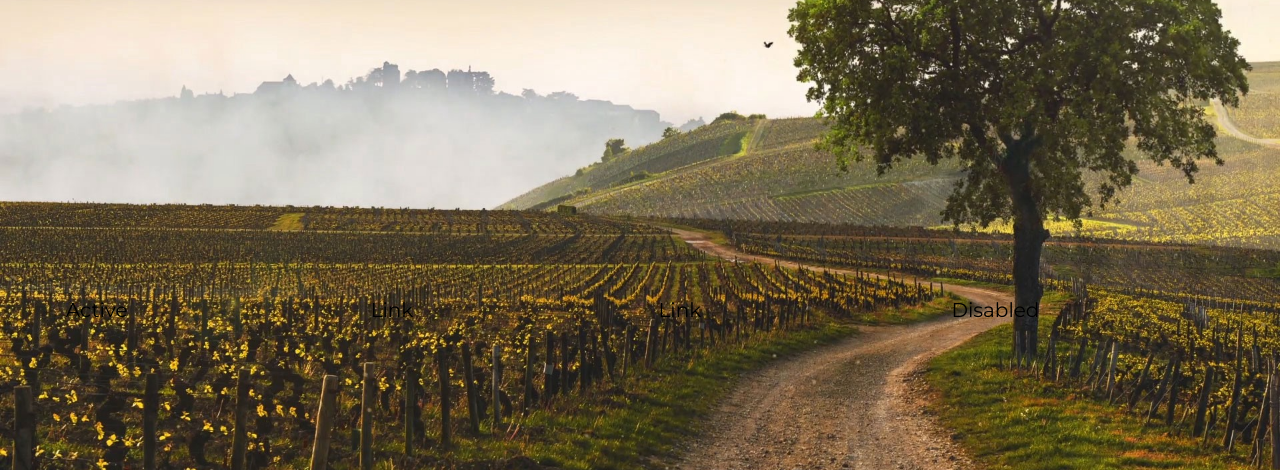
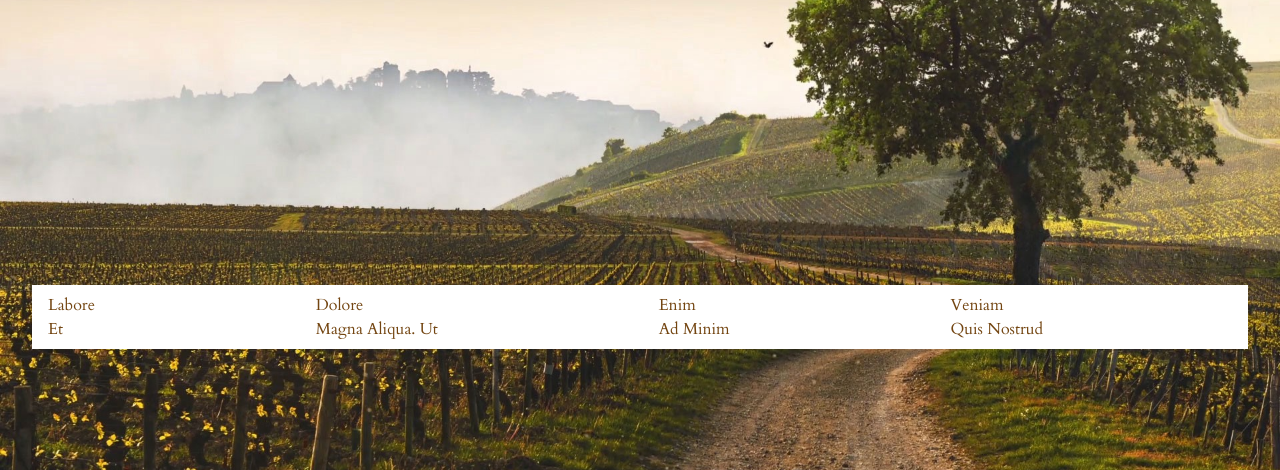
Before and after one commit to LeyLine/forest, a plain HTML site: page index.html in a window 1280 px wide. Shown: the part 330-800 px from the top of the page. Drawn offline with nearby package versions, Linux system fonts and the light colour scheme.

Commit message:
Bottom Nav done

```diff
--- a/index.html
+++ b/index.html
@@ -9,6 +9,7 @@
   <link rel="stylesheet" href="https://maxcdn.bootstrapcdn.com/bootstrap/4.0.0-beta.3/css/bootstrap.min.css" integrity="sha384-Zug+QiDoJOrZ5t4lssLdxGhVrurbmBWopoEl+M6BdEfwnCJZtKxi1KgxUyJq13dy" crossorigin="anonymous">
   <link href="https://fonts.googleapis.com/css?family=Pinyon+Script" rel="stylesheet">
   <link href="https://fonts.googleapis.com/css?family=Montserrat" rel="stylesheet">
+  <link href="https://fonts.googleapis.com/css?family=Cardo" rel="stylesheet">
 </head>
 
 <body>
@@ -28,23 +29,23 @@
     <div class="col pt-2 mb-5 pb-5">
       <hr class="mt-5 ml-2">
       <h1 class="display-4 pt-2">Dolor Sit Amet, Consectetur</h1>
-      <p class="lead pt-4 mb-5 pb-4">Adipiscing Elit, Sed Do Eiusmod Tempor Incididunt Ut</p>
+      <p class="lead pt-4 mb-5 pb-5">Adipiscing Elit, Sed Do Eiusmod Tempor Incididunt Ut</p>
     </div>
   </div>
 
   <div class="row mt-5 pt-5 justify-content-center mt-5">
-     <ul class="nav justify-content-center bg-white mt-5 nav-fill">
-      <li class="nav-item border border-left-0 border-top-0 border-bottom-0 border-right-1 border-dark">
-        <a class="nav-link active" href="#">Active</a>
+     <ul class="nav justify-content-center bg-white mt-4 nav-fill">
+      <li class="nav-item border-left-0 border-top-0 border-bottom-0 border-right-1">
+        <a class="nav-link active bot-menu" href="#">Labore <br> Et</a>
       </li>
-      <li class="nav-item border border-left-0 border-top-0 border-bottom-0 border-right-1 border-dark">
-        <a class="nav-link" href="#">Link</a>
+      <li class="nav-item  border-left-0 border-top-0 border-bottom-0 border-right-1 ">
+        <a class="nav-link bot-menu" href="#">Dolore <br> Magna Aliqua. Ut</a>
       </li>
-      <li class="nav-item border border-left-0 border-top-0 border-bottom-0 border-right-1 border-dark">
-        <a class="nav-link" href="#">Link</a>
+      <li class="nav-item  border-left-0 border-top-0 border-bottom-0 border-right-1 ">
+        <a class="nav-link bot-menu" href="#">Enim <br> Ad Minim</a>
       </li>
       <li class="nav-item">
-        <a class="nav-link disabled" href="#">Disabled</a>
+        <a class="nav-link disabled bot-menu" href="#">Veniam <br> Quis Nostrud</a>
       </li>
     </ul>
   </div>
--- a/style.css
+++ b/style.css
@@ -18,7 +18,11 @@ a {
 
 .burger {
   height: 66%;
-  width: 11%
+  width: 11%;
+  transition: all .2s ease-in-out;
+}
+.burger:hover {
+  transform: scale(1.1);
 }
 
 .logo {
@@ -40,6 +44,34 @@ ul {
 
 .nav-link {
   width: 100%;
-  padding-left:11% !important;
   text-align: left !important;
 }
+
+.bot-menu {
+  font-family: 'Cardo', serif;
+  font-size: 16px;
+  color: #734511 !important;
+}
+
+.border-dark {
+  border-color: white !important;
+}
+
+.border {
+  border-color: white !important;
+}
+
+li {
+    transition: background 0.5s ease-in-out;
+    background-size: 100% 200%;
+    background-image: linear-gradient(to bottom, white 50%, #2C2C2B 50%);
+    transition: background-position .2s;
+}
+
+li:hover {
+	background-position: 0 100%;
+}
+
+li a:hover {
+  color:white !important;
+}
```
